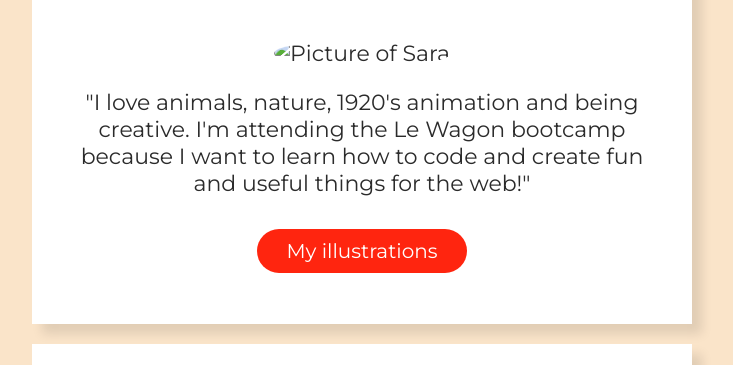
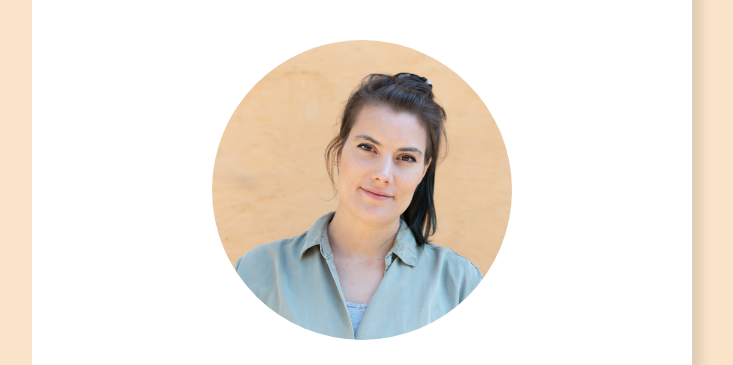
Before and after one commit to sara-woods/profile-page, a plain HTML site: page index.html in a window 1280 px wide. Shown: the part 209-574 px from the top of the page, without its empty margins (278-1011 px from the left). Drawn offline with Linux system fonts and the light colour scheme; the site is published under a folder, as on GitHub Pages, so addresses that start at the root find nothing.

Commit message:
image related html fix

```diff
--- a/index.html
+++ b/index.html
@@ -15,7 +15,7 @@
 
       <div class="card">
         <h1>Hello, <br> I'm Sara 👀</h1>
-        <img class = "img-circle" src="/images/square.jpg" width="300px" alt="Picture of Sara">
+        <img class = "img-circle" src="images/square.jpg" style="width: 300px;" alt="Picture of Sara">
         <p>"I love animals, nature, 1920's animation and being creative. I'm attending the Le Wagon bootcamp because I want to learn how to code and create fun and useful things for the web!"</p>
         <!-- <h2>My Illustrations</h2> -->
         <!-- <a class="btn-portfolio" href="http://www.saraolga.com" target="_blank" rel="noopener noreferrer">PORTFOLIO</a> -->
```
